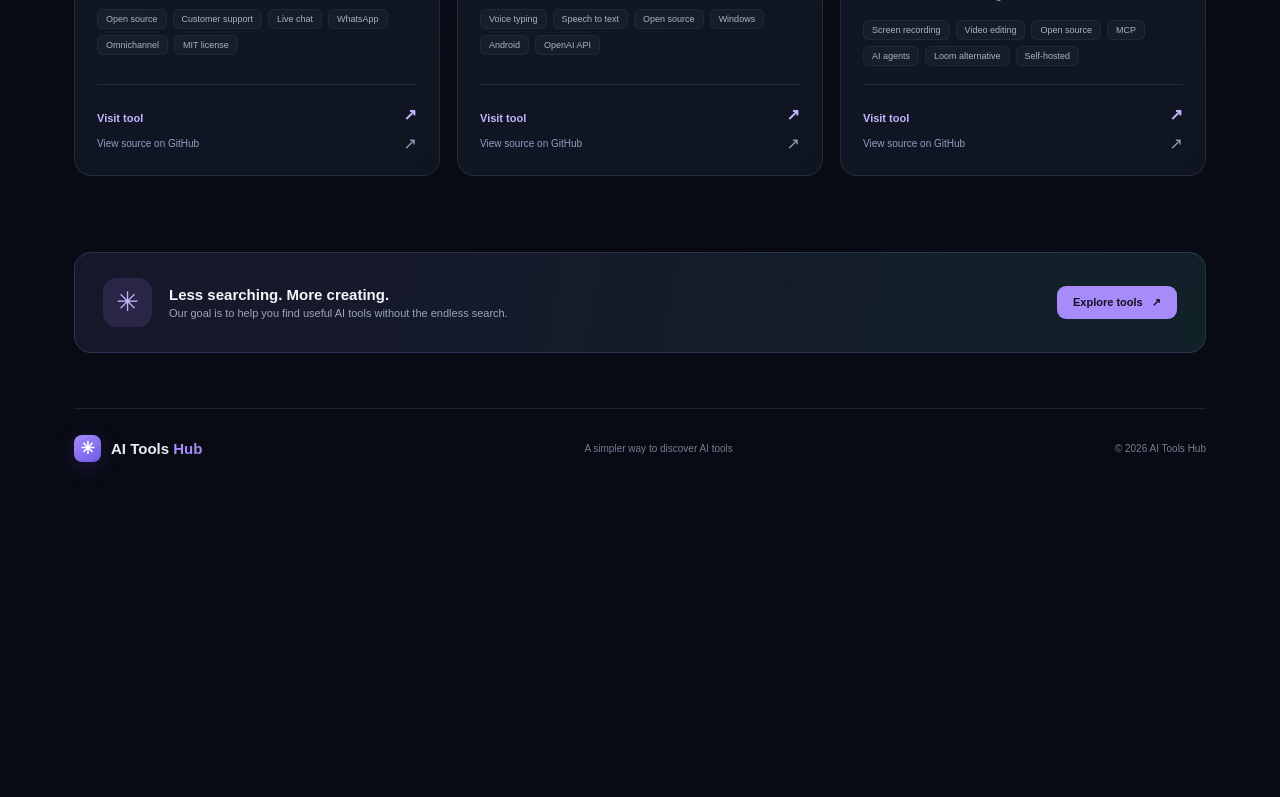
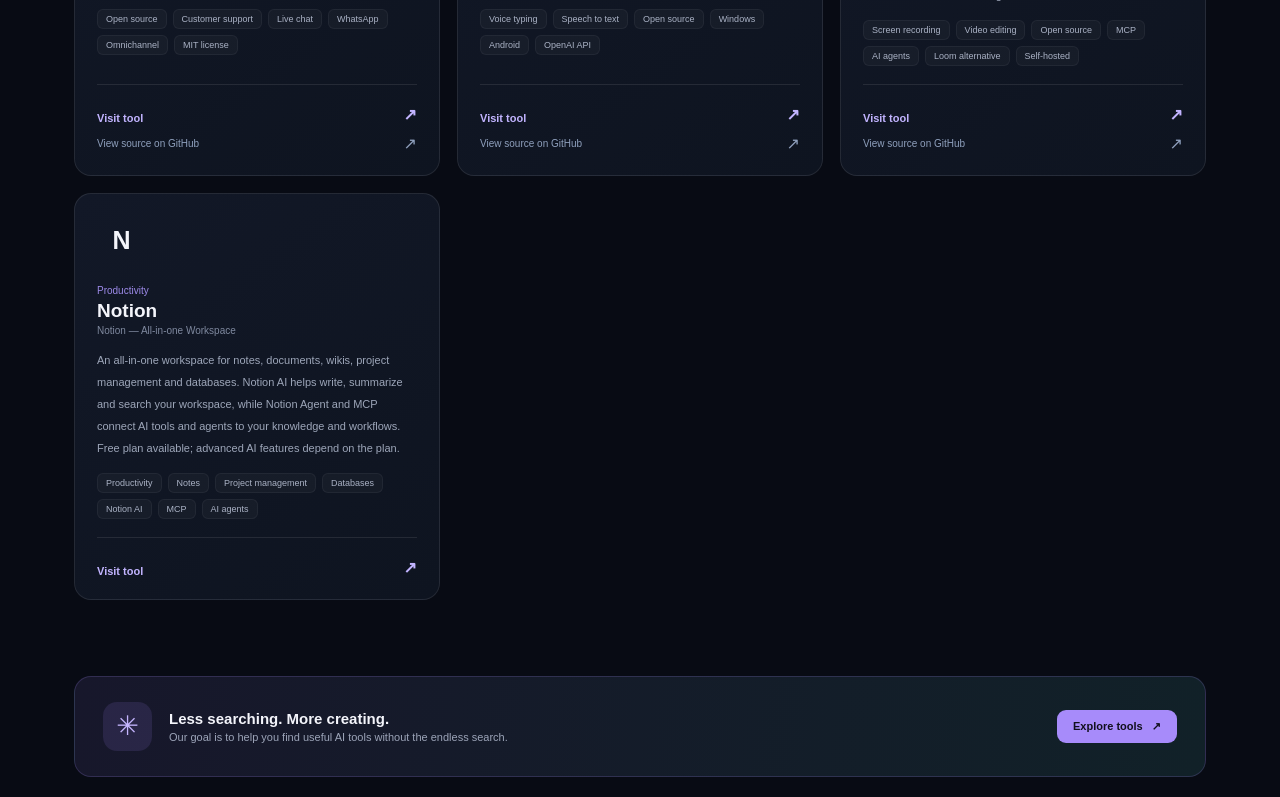
Before and after one commit to dsaad12344321-svg/newaitoolsforyou, a Next.js app: page / in a window 1280 px wide. Shown: the part 1543-2340 px from the top of the page. Before the commit the page ends 2031 px from the top, so only its background shows below. Built offline with nearby package versions, Linux system fonts and the light colour scheme.

Commit message:
Add Notion productivity workspace with AI and MCP

```diff
--- a/app/page.tsx
+++ b/app/page.tsx
@@ -71,6 +71,16 @@ const tools: Tool[] = [
     sourceUrl: "https://github.com/CapSoftware/Cap",
     mark: "C", accent: "cap",
     tags: { en: ["Screen recording", "Video editing", "Open source", "MCP", "AI agents", "Loom alternative", "Self-hosted"], ar: ["تسجيل الشاشة", "تحرير الفيديو", "مفتوح المصدر", "MCP", "وكلاء الذكاء الاصطناعي", "بديل Loom", "استضافة ذاتية"] }
+  },
+  {
+    id: 7, name: "Notion", englishName: "Notion — All-in-one Workspace",
+    description: {
+      en: "An all-in-one workspace for notes, documents, wikis, project management and databases. Notion AI helps write, summarize and search your workspace, while Notion Agent and MCP connect AI tools and agents to your knowledge and workflows. Free plan available; advanced AI features depend on the plan.",
+      ar: "مساحة عمل متكاملة للملاحظات والمستندات وقواعد المعرفة وإدارة المشاريع وقواعد البيانات. يساعد Notion AI في الكتابة والتلخيص والبحث داخل مساحة العمل، بينما يتيح Notion Agent وMCP ربط أدوات ووكلاء الذكاء الاصطناعي بمعلوماتك وسير العمل. تتوفر خطة مجانية، بينما تعتمد مزايا الذكاء الاصطناعي المتقدمة على نوع الاشتراك."
+    },
+    category: "productivity", url: "https://app.notion.com/",
+    mark: "N", accent: "notion",
+    tags: { en: ["Productivity", "Notes", "Project management", "Databases", "Notion AI", "MCP", "AI agents"], ar: ["الإنتاجية", "ملاحظات", "إدارة المشاريع", "قواعد البيانات", "Notion AI", "MCP", "وكلاء الذكاء الاصطناعي"] }
   },
 ];
 
```
